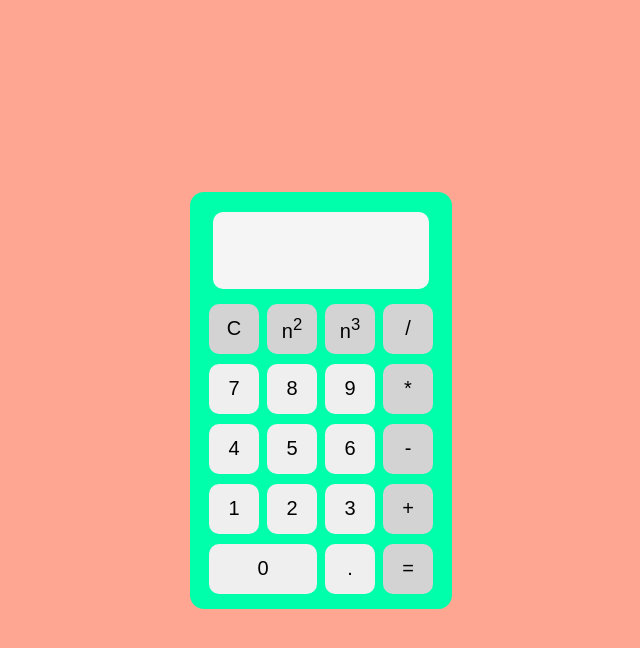
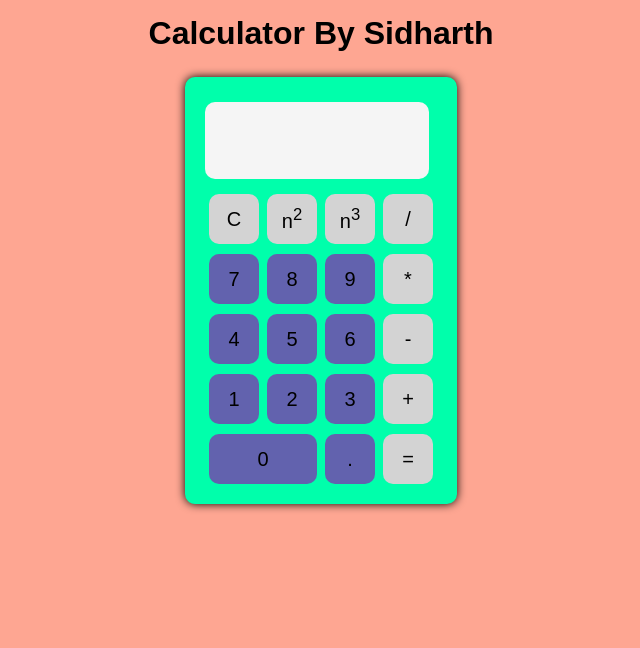
Before and after one commit to sidharthmahala/Calculator-html-css-javascript, a plain HTML site: page index.html in a window 1280 px wide. Shown: the whole page, without its empty margins (319-959 px from the left). Drawn offline with Linux system fonts and the light colour scheme.

Commit message:
mvp 1.0.0.0.1

```diff
--- a/index.html
+++ b/index.html
@@ -9,7 +9,9 @@
 </head>
 
 <body>
+
     <div class="calculator">
+        <h1>Calculator By Sidharth</h1>
         <div class="container">
             <div class="display">
                 <input class="input" type="text" name="" id="">
--- a/style.css
+++ b/style.css
@@ -1,44 +1,51 @@
 /* #FEA692
  #F43C00 #0C0404 #4551E5 #885BC3*/
- *{
-    margin: 0;
+ html, body{
+    margin:0;
+    padding:0;
+    height:100%;
+    width: 100%;
+    font-family: sans-serif;
 
 }
-.body{
+h1{
+    text-align: center;
+    background-color:#FEA692;
+    margin:0;
+    padding:15px 15px 25px 15px;
     box-sizing: border-box;
-    font-family: sans-serif;
-    margin:0;
-    padding:0;
 
 }
 .calculator{
-    display:flex;
+    display:block;
     align-items: center;
     justify-content: center;
     background-color:#FEA692;
-    width: 100%;
-    height:100vh;
-
+    height: 100vh;
+    margin:auto;
 }
 
 .container {
     background-color: #00FFAB;
-    text-align: center;
-    padding: 10px;
-    border-radius: 14px;
-
-
+    border-radius: 10px;
+    box-shadow: 0 0 10px #000000;
+    padding: 15px;
+    width: fit-content;
+    margin: auto;
 }
 
 .display input{
     font-size: 20px;
-    width: 204px;
+    width: 212px;
     height: 75px;
     background-color:whitesmoke;
     margin: 10px 5px 10px 5px;
     border: none;
     border-radius: 10px;
     padding-left: 10px;
+}
+input:focus{
+    outline: none;
 }
 .row {
     display: flex;
@@ -54,6 +61,7 @@
     border-radius: 10px;
     font-size: 20px;
     cursor: pointer;
+    background-color:#6262AE;
 
 }
 .button:hover{
```
